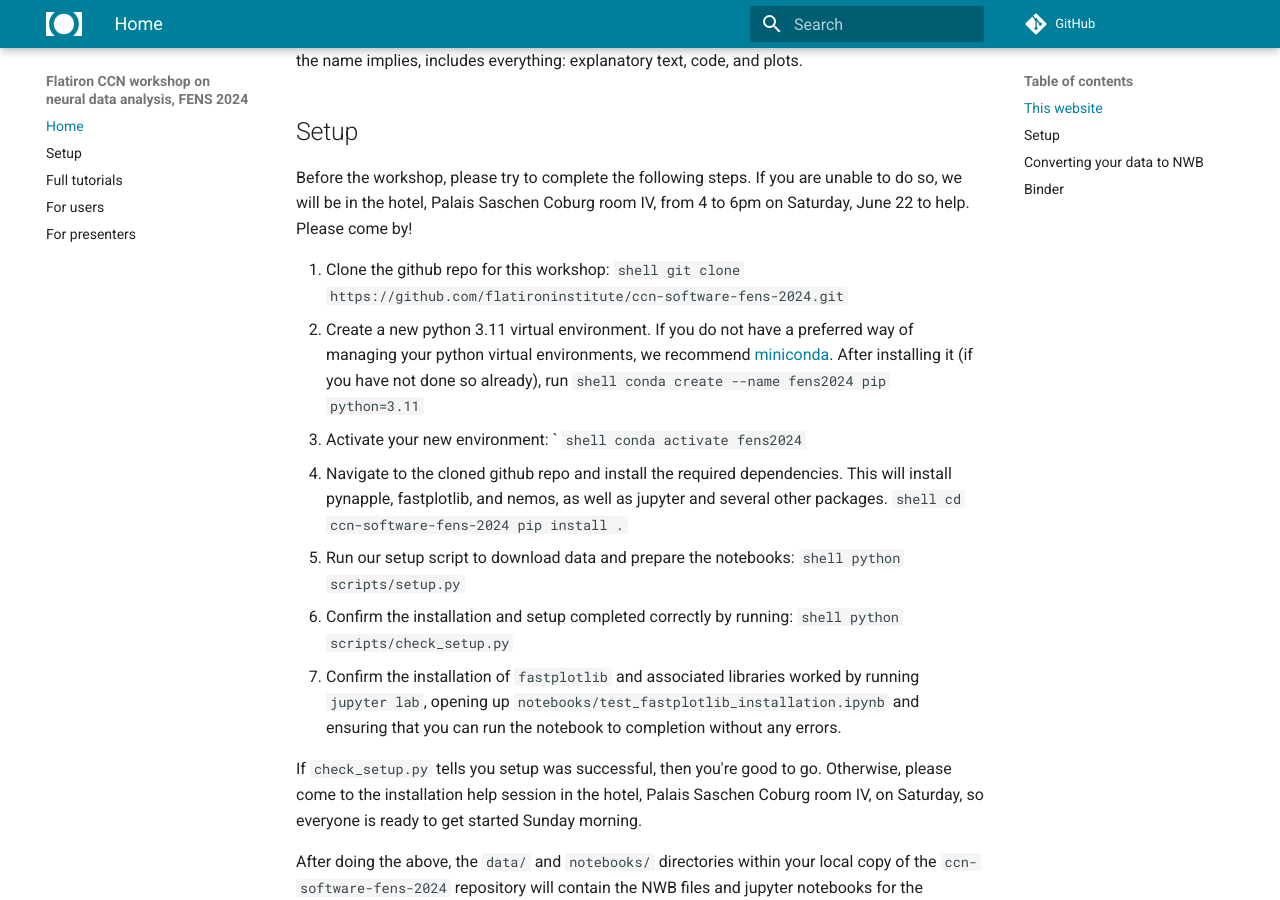
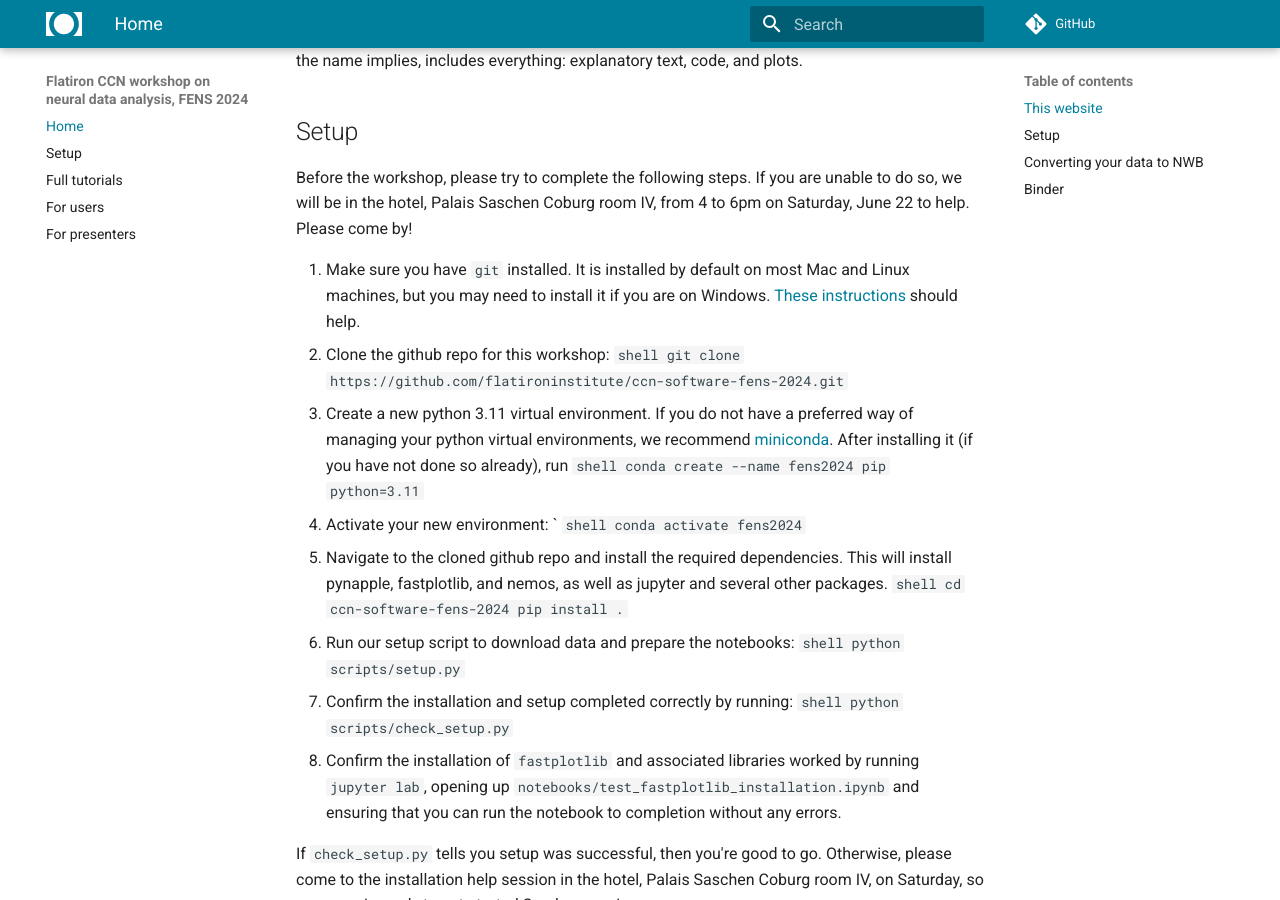
Before and after one commit to flatironinstitute/ccn-software-fens-2024, an MkDocs documentation site: the page built from docs/index.md, in a window 1280 px wide and 900 px high, scrolled down 980 px. Built offline with MkDocs 1.6.1 and Material for MkDocs 9.7.7, drawn with Linux system fonts in a browser that asks for light colours; nearby versions of some CDN libraries; library files that are not in the unit come from our copies; comment, search, counter and statistics services are not loaded.

Commit message:
adds git install step

````diff
--- a/docs/index.md
+++ b/docs/index.md
@@ -22,6 +22,7 @@
 
 Before the workshop, please try to complete the following steps. If you are unable to do so, we will be in the hotel, Palais Saschen Coburg room IV, from 4 to 6pm on Saturday, June 22 to help. Please come by!
 
+0. Make sure you have `git` installed. It is installed by default on most Mac and Linux machines, but you may need to install it if you are on Windows. [These instructions](https://github.com/git-guides/install-git) should help.
 1. Clone the github repo for this workshop:
    ```shell
    git clone https://github.com/flatironinstitute/ccn-software-fens-2024.git
````
